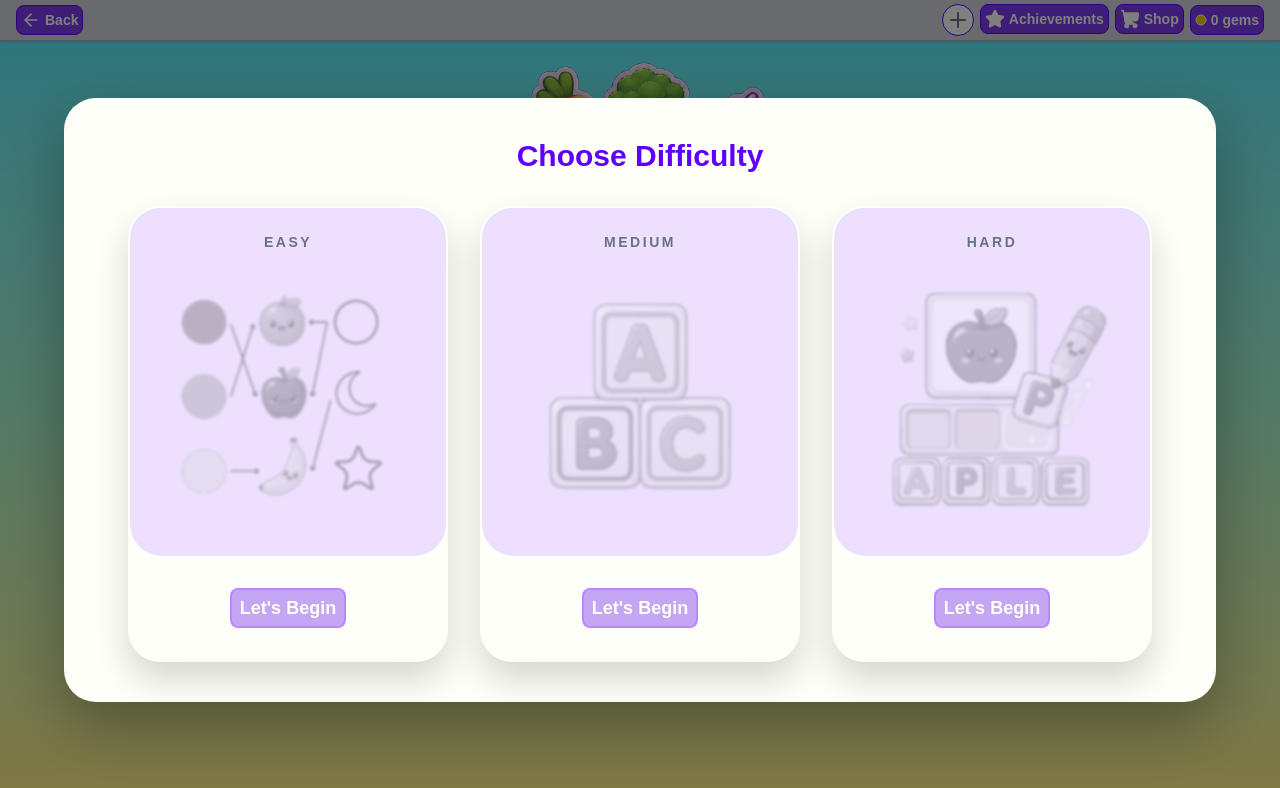
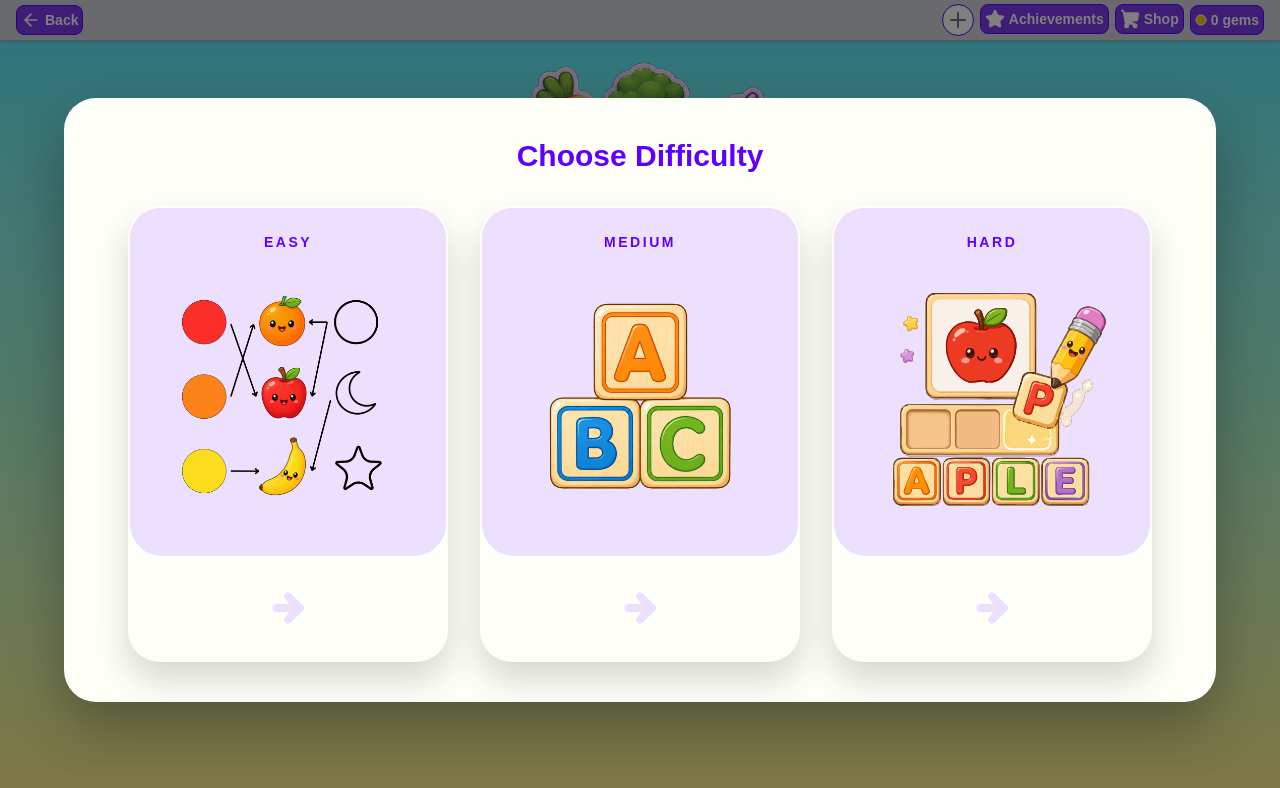
Before and after one commit to SOFTENG701-2026/group6-vocab-game, a Next.js app: page /home in a window 1280 px wide. Both pictures are taken after a click on the button "Play". Shown: the top 788 px of the page. Built offline with nearby package versions, Linux system fonts and the light colour scheme.

Commit message:
fix difficulty card to button

```diff
--- a/components/card.tsx
+++ b/components/card.tsx
@@ -22,14 +22,19 @@
  *   `isHovered`, and `shouldBlur`. This allows only the active card to appear
  *   clear, while inactive cards remain blurred or faded.
  *
- * - The card becomes clear when blur is disabled, or when it is selected or
- *   hovered and it should not be blurred.
+ * - The card becomes clear when blur is disabled, or when it should not be
+ *   blurred. By default all cards are shown clearly; only inactive cards are
+ *   blurred when another card is hovered or selected.
  */
 
 "use client";
 
 import type { ReactNode } from "react";
-import Button from "@/components/button";
+import { ArrowRight } from "lucide-react";
+
+const DEFAULT_CARD_ACTION = (
+  <ArrowRight className='h-10 w-26 text-(--card-header-bg)' strokeWidth={5} />
+);
 
 export type CardVariant = "default" | "compact";
 
@@ -41,7 +46,7 @@ type CardProps = {
   //optional-params
   disabled?: boolean;
   title?: string;
-  buttonText?: string;
+  buttonText?: ReactNode;
   descriptionTitle?: string;
   descriptionContent?: string;
 
@@ -65,7 +70,7 @@ export default function Card({
   id,
   title,
   logo,
-  buttonText = "LET'S BEGIN",
+  buttonText = DEFAULT_CARD_ACTION,
   disabled = false,
 
   descriptionTitle,
@@ -89,8 +94,7 @@ export default function Card({
   const isClear = getIsClear();
 
   function getIsClear() {
-    // Only remove blur if the effect is disabled or if the card is not hovered or clicked on.
-    return !blurEffect || ((isSelected || isHovered) && !shouldBlur);
+    return !blurEffect || !shouldBlur;
   }
 
   function getCardSizeClasses() {
@@ -137,12 +141,11 @@ export default function Card({
 
   function handleClick() {
     if (disabled) return;
+    if (onButtonClick) {
+      onButtonClick(id);
+      return;
+    }
     onSelect?.(id);
-  }
-
-  function handleButtonClick() {
-    if (disabled) return;
-    onButtonClick?.(id);
   }
   function renderTitle() {
     if (!title) return null;
@@ -196,22 +199,14 @@ export default function Card({
 
     return (
       <div
-        onClick={(event) => event.stopPropagation()}
         className={`
-      flex items-center justify-center px-8
-      ${isCompact ? "pt-2 pb-8" : "py-8"}
-    `}
+          flex items-center justify-center px-8 pointer-events-none
+          ${getButtonSpacingClasses()}
+          ${getButtonVisibilityClasses()}
+        `}
+        aria-hidden='true'
       >
-        <div
-          className={`
-        transition-opacity duration-300
-        ${isClear ? "opacity-100" : "opacity-45"}
-      `}
-        >
-          <Button size='medium' onClick={handleButtonClick}>
-            {buttonText}
-          </Button>
-        </div>
+        {buttonText}
       </div>
     );
   }
--- a/components/modals/base-selection-modal.tsx
+++ b/components/modals/base-selection-modal.tsx
@@ -16,7 +16,7 @@ type BaseSelectionModalProps = {
   title: string;
   titleId: string;
   cardVariant?: CardVariant;
-  buttonText?: string;
+  buttonText?: ReactNode;
   items: SelectionModalItem[];
   onConfirm: (itemId: string) => void;
 };
@@ -27,17 +27,10 @@ export default function BaseSelectionModal({
   titleId,
   items,
   cardVariant = "default",
-  buttonText = "Let's Begin",
+  buttonText,
   onConfirm
 }: BaseSelectionModalProps) {
   const [selectedCardId, setSelectedCardId] = useState<string | null>(null);
-  const [hoveredCardId, setHoveredCardId] = useState<string | null>(null);
-
-  const activeCardId = hoveredCardId ?? selectedCardId;
-
-  function handleCardSelect(itemId: string) {
-    setSelectedCardId(itemId);
-  }
 
   function handleConfirm(itemId: string) {
     setSelectedCardId(itemId);
@@ -82,13 +75,9 @@ export default function BaseSelectionModal({
               logo={item.logo}
               buttonText={buttonText}
               size={cardVariant}
+              blurEffect={false}
               isSelected={selectedCardId === item.id}
-              isHovered={hoveredCardId === item.id}
-              shouldBlur={activeCardId !== null && activeCardId !== item.id}
-              onSelect={handleCardSelect}
               onButtonClick={handleConfirm}
-              onHoverStart={setHoveredCardId}
-              onHoverEnd={() => setHoveredCardId(null)}
             />
           ))}
         </section>
--- a/components/modals/difficulty-selection-modal.tsx
+++ b/components/modals/difficulty-selection-modal.tsx
@@ -66,7 +66,6 @@ export default function DifficultyModal({
       title='Choose Difficulty'
       titleId='difficulty-modal-title'
       items={difficultyItems}
-      buttonText="Let's Begin"
       //TODO: area for refactor make onConfirm more generic or closer to design context instead of string type.
       onConfirm={(itemId) => onSelectDifficulty(itemId as Difficulty)}
     />
```
